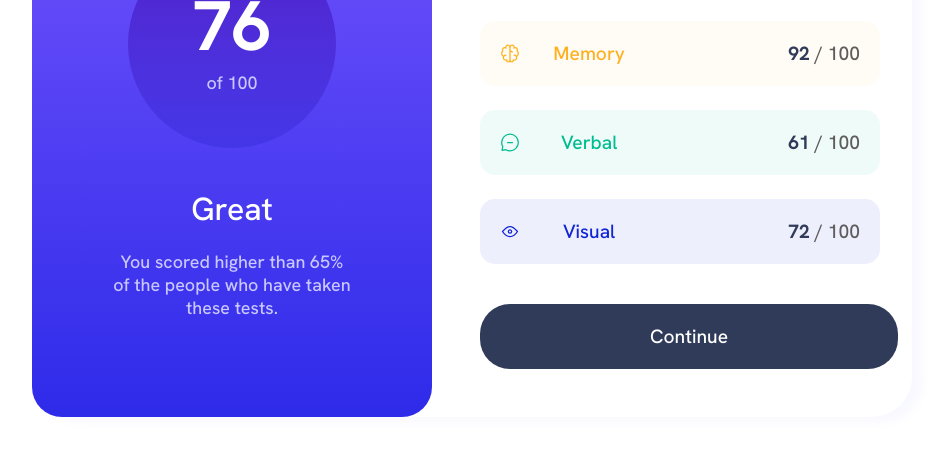
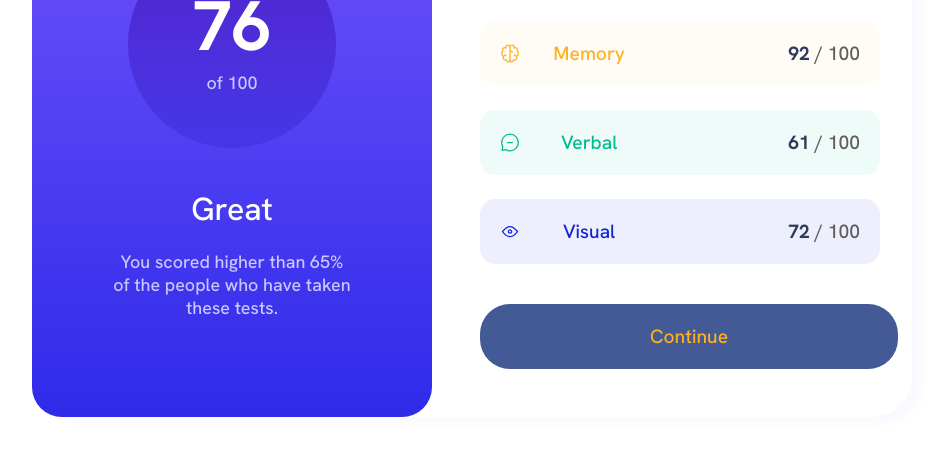
Before and after one commit to Paulo-Borges/resumoDeResultado, a plain HTML site: page index.html in a window 1280 px wide. In both pictures the pointer is over the button "Continue". Shown: the part 382-838 px from the top of the page, without its empty margins (168-1097 px from the left). Drawn offline with Linux system fonts and the light colour scheme.

Commit message:
Acertando Detalhes
Melhorando o código..

```diff
--- a/index.html
+++ b/index.html
@@ -11,7 +11,7 @@
 </head>
 
 <body>
-    <div class="container">
+    <main class="container">
         <div class="bluer">
             <h1 class="prime">Your Result</h1>
             <div class="number">
@@ -55,7 +55,7 @@
                 <button>Continue</button>
             </div>
         </div>
-    </div>
+    </main>
 </body>
 
 </html>
--- a/styles.css
+++ b/styles.css
@@ -4,6 +4,14 @@
     box-sizing: border-box;
     font-family: 'Hanken Grotesk', sans-serif;
 }
+
+/* Dicas do @Danielmrz-dev */
+/* body {
+    min-height: 100vh;
+    display: flex;
+    justify-content: center;
+    align-items: center;
+} */
 
 .container {
     max-width: 55rem;
@@ -143,6 +151,12 @@ button {
     color: hsl(0, 0%, 100%);
     background: hsl(224, 30%, 27%);
     font-size: 1.2rem;
+    cursor: pointer;
+}
+
+button:hover {
+    background: hsl(224, 38%, 43%);
+    color:hsl(39, 100%, 56%);
 }
 
 @media (max-width: 500px) {
```
